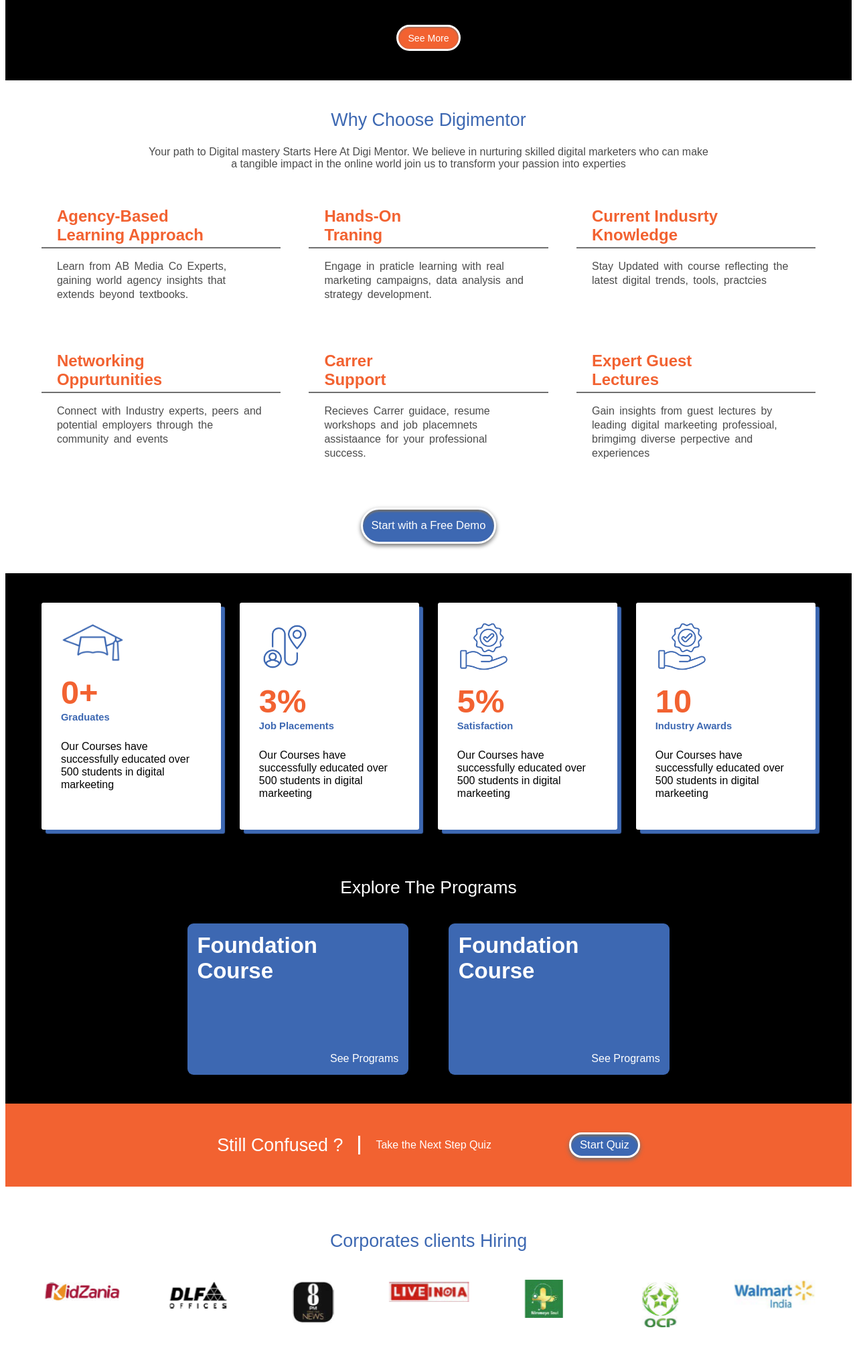
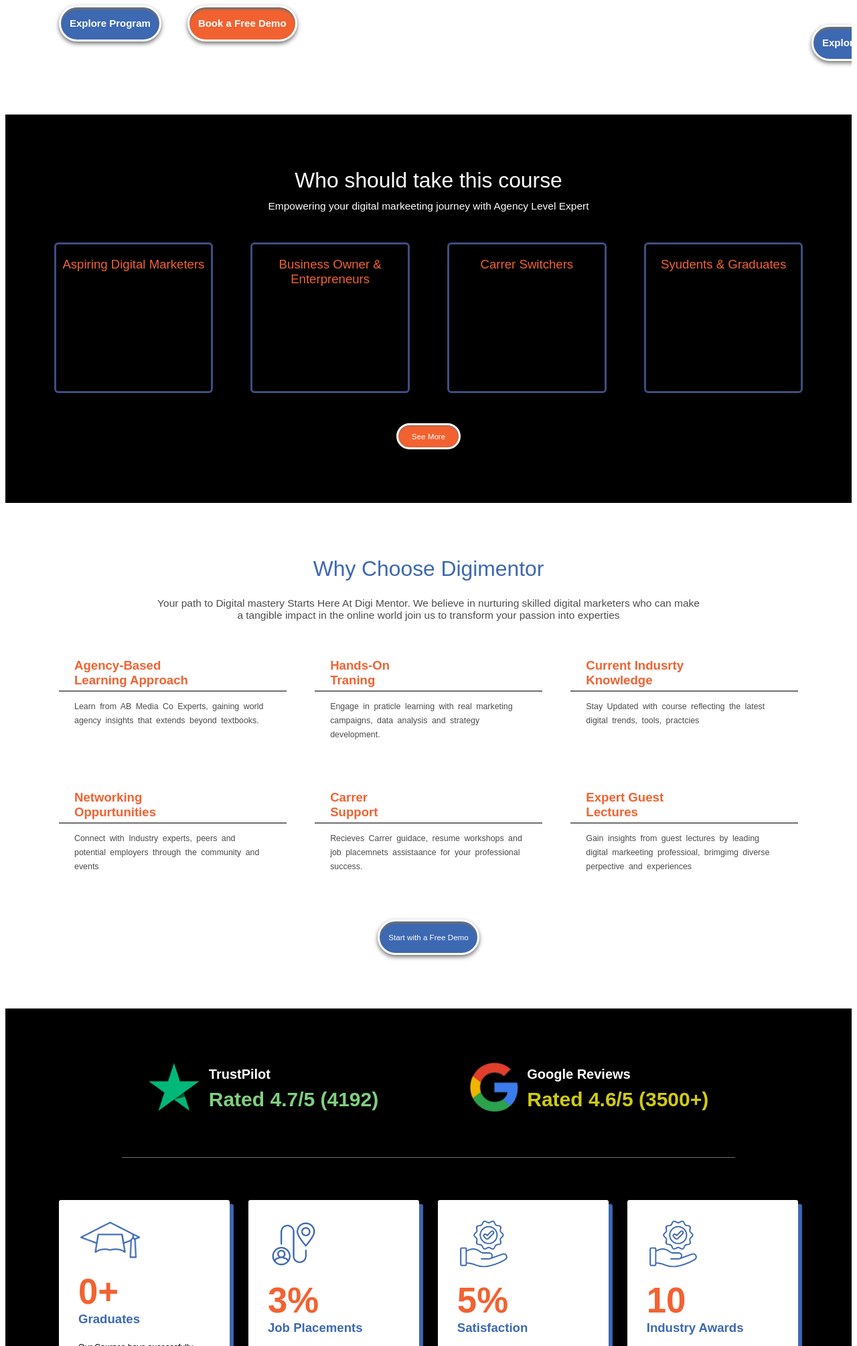
Before and after one commit to Armaan-pal/Digi-Mentor, a plain HTML site: page index.html in a window 1280 px wide. Shown: the part 790-2800 px from the top of the page at 67% size. Drawn offline with nearby package versions, Linux system fonts and the light colour scheme.

Commit message:
google-start added

```diff
--- a/hp.css
+++ b/hp.css
@@ -2,6 +2,9 @@
     font-family: 'Nunito', sans-serif;
 }
 
+.page-width{
+    padding: 80px 80px;
+}
 /* head-css */
 
 .digimenu {
@@ -26,7 +29,7 @@
     display: flex;
     flex-wrap: wrap;
     justify-content: space-between;
-    gap: 3.5rem;
+    gap: 1.5rem;
     padding: 60px;
 }
 
@@ -137,6 +140,34 @@
     object-fit: cover;
 }
 
+.swipe_btn{
+    display: flex;
+    align-items: center;
+}
+
+.bgcollght{
+    background-color: #3D68B2;
+}
+
+.bgcolorng{
+    margin-left: 39px;
+    background-color: #F26231;
+}
+
+.bannre_txt-btn{box-shadow: inset 0px 3px 3px #707070, 0px 3px 6px #707070;
+    height: 3.579vw;
+    width: auto;
+    padding: 1px 13px;
+    font-weight: 600;
+    color: #fff;
+    border: white solid 3px;
+    border-radius: 50px;
+    text-align: center;
+    display: flex;
+    justify-content: center;
+    align-items: center;
+    font-size: 15px}
+
 .slide_style {
     display: flex;
 }
@@ -148,12 +179,12 @@
 
 .head_pd p {
     color: #3d4e81;
-    font-size: 49px;
+    font-size: 75px;
 }
 
 .head_pd span {
     color: #F26231;
-    font-size: 49px;
+    font-size: 75px;
     font-weight: 600;
 }
 
@@ -161,13 +192,14 @@
     text-align: left;
 }
 
-.swipe_style {
+/* .swipe_style {
     padding: 3.421vw 4.211vw;
-}
+} */
 
 .swipe_left_head {
     display: flex;
     justify-content: right;
+    flex-direction: column;
 }
 
 .head_pd p {
@@ -177,11 +209,10 @@
 .pd_para {
     font-size: 16px;
     color: #4b4b4b;
-    font-size: 16px;
+    font-size: 20px;
     color: #4b4b4b;
-    width: 500px;
     margin: 35px 0;
-    line-height: 23px;
+    line-height: 29px;
     word-spacing: 3px;
 }
 
@@ -195,8 +226,8 @@
 
 .front_card {
     background-color: transparent;
-    width: 12.105vw;
-    height: 11.053vw;
+    width: 18.105vw;
+    height: 17.053vw;
     perspective: 1000px;
     border: 3px solid #3d4e81;
     border-radius: 6px;
@@ -232,7 +263,7 @@
 
 .flip-card-front p {
     color: #F26231;
-    font-size: 1.211vw;
+    font-size: 1.455vw;
 }
 
 .flip-card-back {
@@ -244,10 +275,15 @@
     align-items: center;
 }
 
+.flip-card-back{
+    font-size: 1.212vw;
+}
+
 .card_box {
     display: flex;
-    justify-content: center;
-    gap: 2.158vw;
+    gap: 56px;
+    /* justify-content: center;
+    gap: 2.158vw; */
     margin: 3.579vw 0;
 }
 
@@ -266,12 +302,12 @@
 }
 
 .secard_head h3 {
-    font-size: 16px;
+    font-size: 1.212vw;
     font-weight: 300;
 }
 
 .secard_head h2 {
-    font-size: 2.1vw;
+    font-size: 2.485vw;
     font-weight: 400;
 }
 
@@ -280,12 +316,13 @@
     flex-direction: column;
     align-items: center;
     background: black;
-    padding: 3.421vw 4.211vw;
+    /* padding: 3.421vw 4.211vw; */
 }
 
 .btnstyle {
     box-shadow: inset 0px 1px 3px #707070;
     height: 2.579vw;
+    text-align: center;
     width: 7vw;
     color: #fff;
     background-color: #F26231;
@@ -294,7 +331,7 @@
     display: flex;
     justify-content: center;
     align-items: center;
-    font-size: 1.1vw;
+    font-size: 0.909vw;
 }
 
 /* digimentor */
@@ -321,14 +358,14 @@
 }
 
 .digimentor_head h2 {
-    font-size: 2.1vw;
+    font-size: 2.485vw;
     color: #3D68B2;
     font-weight: 400;
 }
 
 .digimentor_head h3 {
     color: #4B4B4B;
-    font-size: 16px;
+    font-size: 1.212vw;
     font-weight: 400;
 }
 
@@ -343,18 +380,83 @@
     margin: 0 0 1px 0;
     padding: 0px 23px 3px 23px;
     color: #F26231;
+    font-size: 1.455vw;
 }
 
 .card_text p {
     padding: 0px 23px;
     color: #4B4B4B;
-    font-size: 16px;
+    font-size: 0.97vw;
     line-height: 21px;
     word-spacing: 3px;
 }
 
-.whydigimentor {
+.greenlogo{width: auto;}
+
+.greenicon{
+    display: flex;
+    align-items: center;
+}
+
+/* .whydigimentor {
     padding: 3.421vw 4.211vw;
+} */
+
+.medaltxt, .googleicontxt{
+    color: #fff;
+    margin-left: 13px;
+}
+
+.medaltxt p, .medaltxt h3{
+    margin: 0;
+}
+
+.medaltxt h3, .googleicontxt h3{
+    font-size: 20px;
+}
+.googleicontxt h3, .googleicontxt p{
+    margin-top: 9px;
+    margin: 0;
+}
+
+.googleicontxt p{
+    font-size: 30px;
+    color: #cfcb13;
+    margin-top: 9px;
+    font-weight: 600
+}
+
+.prcnt_card_star .icontxt{
+    display: flex;
+    justify-content: center;
+    align-items: center;
+    gap: 133px;
+}
+.medaltxt p{
+    font-size: 30px;
+    color: #80cf80;
+    margin-top: 9px;
+    font-weight: 600;
+}
+
+.prcnt_card_star{
+        display: flex;
+        justify-content: center;
+        align-items: center;
+        flex-direction: column;
+}
+
+.prcnt_card_star span{
+    background: #707070;
+    width: 83%;
+    height: 1px;
+    margin: 63px;
+}
+
+
+.googleicon{
+    display: flex;
+    align-items: center;
 }
 
 .txtbtndc {
@@ -366,10 +468,11 @@
     background-color: #3D68B2;
     border: white solid 3px;
     border-radius: 50px;
+    text-align: center;
     display: flex;
     justify-content: center;
     align-items: center;
-    font-size: 1.3vw;
+    font-size: 0.909vw;
 }
 
 .card_why-btn {
@@ -394,7 +497,7 @@
 
 .explore_program {
     background-color: #000;
-    padding: 3.421vw 4.211vw;
+    /* padding: 3.421vw 4.211vw; */
 }
 
 .exlore_card_box {
@@ -405,15 +508,19 @@
 }
 
 .percent_heading {
-    font-size: 1.15vw;
+    font-size: 1.455vw;
     color: #3d68b2;
     font-weight: 600;
+}
+
+.crd_prcnt_para p{
+    font-size: 0.97vw;
 }
 
 .percent_head p {
     color: #F26231;
     font-weight: bold;
-    font-size: 3.818vw;
+    font-size: 4.121vw;
 }
 
 .crd_prcnt_para {
@@ -437,12 +544,12 @@
 
 .explore_card span {
     margin-top: 13.939vw;
-    font-size: 16px;
+    font-size: 1.212vw;
 }
 
 .explore_card h2 {
     text-align: left;
-    font-size: 33px;
+    font-size: 2.485vw;
     margin: 0;
 }
 
@@ -458,7 +565,7 @@
 } */
 .program_subsection-head {
     color: #fff;
-    font-size: 2.061vw;
+    font-size: 2.485vw;
     font-weight: 400;
     text-align: center;
     margin: 2.97vw;
@@ -515,7 +622,8 @@
     display: flex;
     justify-content: center;
     align-items: center;
-    font-size: 1.3vw;
+    text-align: center;
+    font-size: 0.909vw;
     text-decoration: none;
 }
 
@@ -525,7 +633,8 @@
 
 .logo {
     text-align: center;
-    padding: 3.421vw 4.211vw;
+    /* padding: 3.421vw 4.211vw; */
+    padding: 80px 0;
 }
 
 .logo_box {
@@ -544,7 +653,8 @@
     font-size: 2.1vw;
     font-weight: 400;
     color: #3d68b2;
-    padding-bottom: 19px;
+    padding-bottom: 53px;
+    margin: 0;
 }
 
 .scnd_sld_mrgn{
@@ -552,7 +662,21 @@
 }
 
 
+
+.greenlogo img, .googleicon img{
+    width: 100%;
+    height: auto;
+}
+
 @media(max-width:768px) {
+
+    .page-width{
+        padding: 33px;
+    }
+
+    .bannre_txt-btn{
+        display: none;
+    }
     .confused{
         gap: 19px;
         flex-direction: column;
@@ -626,7 +750,8 @@
 
     .digimentor_card {
         grid-template-columns: 1fr;
-        margin: 23px 1px;
+        margin: 43px 1px;
+        row-gap: 26px;
     }
 
     .card_text h2 {
@@ -657,7 +782,7 @@
     }
 
     .whydigimentor{
-        padding: 30px;
+        /* padding: 30px; */
     }
 
     /* foot-style */
@@ -706,10 +831,10 @@
     }
 
     .percent_head p{
-        font-size: 33px;
+        font-size: 39px;
     }
-    .percent_heading {
-        font-size: 9px;
+    .percent_heading, .crd_prcnt_para p {
+        font-size: 13px;
     }
     .crd_prcnt_para{
         font-size: 13px;
@@ -725,7 +850,7 @@
         gap: 3px;
     }
     .explore_program {
-        padding: 30px;
+        /* padding: 30px; */
     }
     .head_pd p {
         font-size: 19px;
@@ -760,4 +885,26 @@
         gap: 89px;
         padding: 19px;
     }
+
+    .greenlogo, .googleiconlogo{
+        width: 63px;
+    }
+
+    .prcnt_card_star .icontxt{
+        gap: 13px;
+    }
+
+    .medaltxt p, .googleicontxt p{
+        font-size: 13px;
+        margin-top: 6px;
+    }
+
+    .medaltxt h3, .googleicontxt h3 {
+        font-size: 9px;
+    }
+
+    .prcnt_card_star span {
+        margin: 33px 0;
+        width: 93%;
+    }
 }
--- a/index.html
+++ b/index.html
@@ -20,22 +20,22 @@
 
     <div class="digi_whole">
 
-        <div class="digimenu">
-            <!-- <div class="sitelogo">
+        <div class="digimenu page-width">
+            <div class="sitelogo">
                 <img src="Assets/site-logo.png">
-            </div> -->
+            </div>
             <div class="digioptions">
                 <a href="">About</a>
                 <a href="">Upskill Your Team</a>
-                <div class="mob_optns">
+                <!-- <div class="mob_optns">
                     <img src="Assets/" alt="menu">
-                </div>
+                </div> -->
             </div>
         </div>
 
 
         <!-- top-banner -->
-        <div class="swiper mySwiper swipe_style">
+        <div class="swiper mySwiper swipe_style page-width">
             <div class="swiper-wrapper">
 
                 <div class="swiper-slide slide_style">
@@ -50,7 +50,14 @@
                                 consequuntur quidem corrupti minima ipsa quae repellat velit veritatis!
                             </div>
                         </div>
+                        <div class="swipe_btn">
 
+                            <div class="bannre_txt-btn bgcollght">Explore Program</div>
+
+
+                            <div class="bannre_txt-btn bgcolorng">Book a Free Demo</div>
+
+                        </div>
                     </div>
                     <div class="swipe_right_head">
                         <img src="Assets/banner.jpg" alt="banner">
@@ -71,10 +78,14 @@
                                 corporis dolorum!
                             </div>
                         </div>
-                        <!-- <div class="swipe_btn">
-                        <button class="swipe_program">Explore Program</button>
-                        <button class="siwpe_demo">Book Demo</button>
-                    </div> -->
+                        <div class="swipe_btn">
+
+                            <div class="bannre_txt-btn bgcollght">Explore Program</div>
+
+
+                            <div class="bannre_txt-btn bgcolorng">Book a Free Demo</div>
+
+                        </div>
                     </div>
                     <div class="swipe_right_head">
                         <img src="Assets/banner.jpg" alt="banner">
@@ -88,10 +99,10 @@
                             <p>Top Agency-Based</p><span>Digital Marketing</span>
                             <p>Traning institute</p>
                         </div>
-                        <!-- <div class="swipe_btn">
-                        <button class="swipe_program">Explore Program</button>
-                        <button class="siwpe_demo">Book Demo</button>
-                    </div> -->
+                        <div class="swipe_btn">
+                            <div class="bannre_txt-btn bgcollght">Explore Program</div>
+                            <div class="bannre_txt-btn bgcolorng">Book a Free Demo</div>
+                        </div>
                     </div>
                     <div class="swipe_right_head">
                         <img src="Assets/banner.jpg" alt="banner">
@@ -102,7 +113,7 @@
         </div>
 
         <!-- flip cards -->
-        <div class="crdsec_btn">
+        <div class="crdsec_btn page-width">
             <div class="card_and_heading">
                 <div class="secard_head">
                     <h2>Who should take this course</h2>
@@ -176,7 +187,7 @@
         </div>
 
         <!-- Why choose digimentor -->
-        <div class="whydigimentor">
+        <div class="whydigimentor page-width">
             <div class="digimentor_head">
                 <h2>Why Choose Digimentor</h2>
                 <h3>Your path to Digital mastery Starts Here At Digi Mentor. We believe in nurturing skilled digital
@@ -237,9 +248,28 @@
         </div>
 
         <!-- Explore the programe -->
-        <div class="explore_program behnd_scnc_sctn">
+        <div class="explore_program behnd_scnc_sctn page-width">
             <div class=" prcnt_card_card-heading">
                 <div class="prcnt_card_star">
+                    <div class="icontxt">
+
+                    <div class="greenicon">
+                        <div class="greenlogo"><img src="Assets/star.png" alt="medal"></div>
+                        <div class="medaltxt">
+                            <h3>TrustPilot</h3>
+                            <p>Rated 4.7/5 (4192)</p>
+                        </div>
+                    </div>
+
+                    <div class="googleicon">
+                        <div class="googleiconlogo"><img src="Assets/google.png" alt="medal"></div>
+                        <div class="googleicontxt">
+                            <h3>Google Reviews</h3>
+                            <p>Rated 4.6/5 (3500+)</p>
+                        </div>
+                    </div>
+                </div>
+                    <span></span>
                 </div>
 
                 <div class="exlore_card_box">
```
Lines whose indentation alone changed are shown as unchanged.
